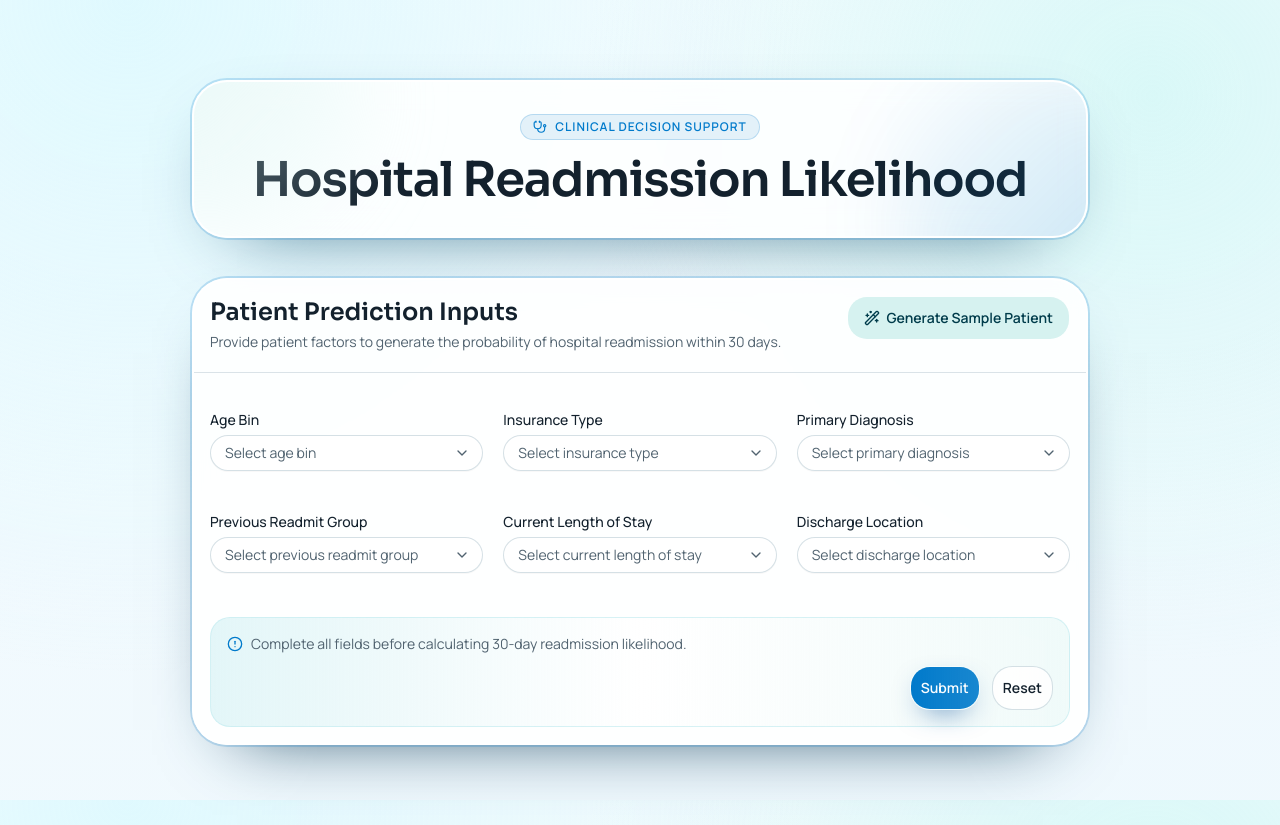
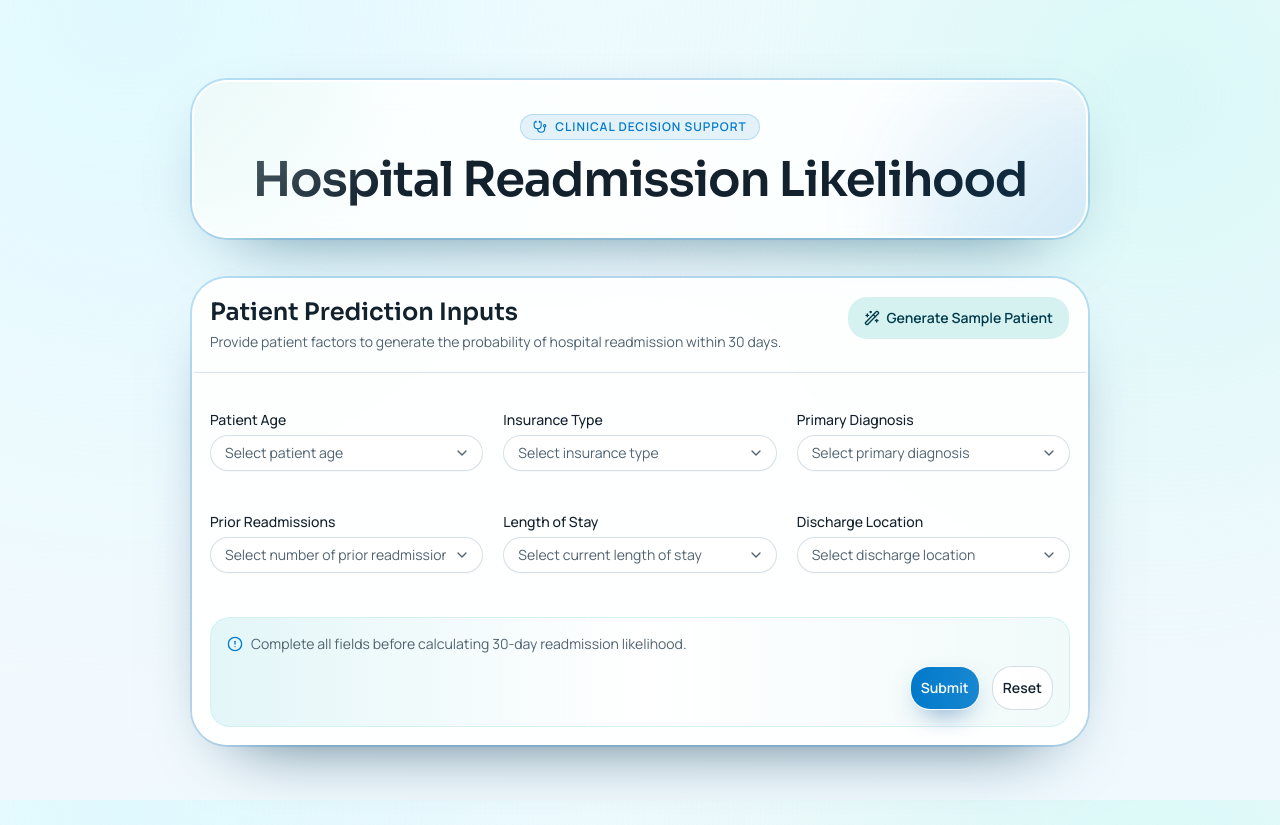
Before and after one commit to lkallen/readmissions_frontend, a React (Vite) app: page / in a window 1280 px wide. Built offline with nearby package versions, Linux system fonts and the light colour scheme.

Commit message:
more improved labels

```diff
--- a/src/PredictionForm.jsx
+++ b/src/PredictionForm.jsx
@@ -42,6 +42,12 @@ const PREV_READMIT_TO_CODE = {
   "2 or more prior readmissions": 2,
 };
 
+const LOS_GROUP_TO_BACKEND = {
+  "0-5 days": "5 or less",
+  "6-8 days": "6 to 8",
+  "9+ days": "9+",
+};
+
 const INSURANCE_TO_GROUP = {
   Private: "Private",
   Medicare: "Medicare/Medicaid",
@@ -73,8 +79,8 @@ const DIAGNOSIS_TO_TIER = {
 const FIELD_CONFIG = [
   {
     name: "age_bin",
-    label: "Age Bin",
-    placeholder: "Select age bin",
+    label: "Patient Age",
+    placeholder: "Select patient age",
   },
   {
     name: "insurance_type",
@@ -88,12 +94,12 @@ const FIELD_CONFIG = [
   },
   {
     name: "prev_readmit_group",
-    label: "Previous Readmit Group",
-    placeholder: "Select previous readmit group",
+    label: "Prior Readmissions",
+    placeholder: "Select number of prior readmissions",
   },
   {
     name: "los_group",
-    label: "Current Length of Stay",
+    label: "Length of Stay",
     placeholder: "Select current length of stay",
   },
   {
@@ -183,7 +189,7 @@ function PredictionForm() {
     const payload = {
       insurance_type: INSURANCE_TO_GROUP[form.insurance_type],
       prev_readmit_group: PREV_READMIT_TO_CODE[form.prev_readmit_group],
-      los_group: form.los_group,
+      los_group: LOS_GROUP_TO_BACKEND[form.los_group],
       dc_location: DC_LOCATION_TO_GROUP[form.dc_location],
       primary_dx_tier: DIAGNOSIS_TO_TIER[form.primary_dx],
       age_bin: AGE_BIN_TO_CODE[form.age_bin],
--- a/src/fieldOptions.js
+++ b/src/fieldOptions.js
@@ -8,18 +8,18 @@ export const FIELD_OPTIONS = {
       label: '2 or more prior readmissions',
     },
   ],
-  los_group: ['5 or less', '6 to 8', '9+'],
+  los_group: ['0-5 days', '6-8 days', '9+ days'],
   dc_location: ['Home', 'Home Health', 'Skilled Nursing', 'Rehab'],
   primary_dx: [
     'Appendicitis',
-    'Pneumonia',
+    'COPD',
     'Diabetes',
     'Fracture',
+    'Heart Failure',
     'Hypertension',
     'Influenza',
-    'COPD',
     'Kidney Disease',
-    'Heart Failure',
+    'Pneumonia',
     'Sepsis',
     'Stroke',
   ],
--- a/src/samplePatients.js
+++ b/src/samplePatients.js
@@ -2,7 +2,7 @@ export const SAMPLE_PATIENTS = [
   {
     insurance_type: 'Medicare',
     prev_readmit_group: '1 prior readmission',
-    los_group: '6 to 8',
+    los_group: '6-8 days',
     dc_location: 'Home Health',
     primary_dx: 'Pneumonia',
     age_bin: '0-51 years',
@@ -10,7 +10,7 @@ export const SAMPLE_PATIENTS = [
   {
     insurance_type: 'Medicaid',
     prev_readmit_group: '2 or more prior readmissions',
-    los_group: '9+',
+    los_group: '9+ days',
     dc_location: 'Skilled Nursing',
     primary_dx: 'Diabetes',
     age_bin: '68+ years',
@@ -18,7 +18,7 @@ export const SAMPLE_PATIENTS = [
   {
     insurance_type: 'Private',
     prev_readmit_group: '2 or more prior readmissions',
-    los_group: '6 to 8',
+    los_group: '6-8 days',
     dc_location: 'Rehab',
     primary_dx: 'Sepsis',
     age_bin: '0-51 years',
@@ -26,7 +26,7 @@ export const SAMPLE_PATIENTS = [
   {
     insurance_type: 'Uninsured',
     prev_readmit_group: '1 prior readmission',
-    los_group: '6 to 8',
+    los_group: '6-8 days',
     dc_location: 'Home',
     primary_dx: 'Influenza',
     age_bin: '0-51 years',
@@ -34,7 +34,7 @@ export const SAMPLE_PATIENTS = [
   {
     insurance_type: 'Private',
     prev_readmit_group: '1 prior readmission',
-    los_group: '5 or less',
+    los_group: '0-5 days',
     dc_location: 'Rehab',
     primary_dx: 'Fracture',
     age_bin: '0-51 years',
@@ -42,7 +42,7 @@ export const SAMPLE_PATIENTS = [
   {
     insurance_type: 'Medicare',
     prev_readmit_group: '2 or more prior readmissions',
-    los_group: '6 to 8',
+    los_group: '6-8 days',
     dc_location: 'Skilled Nursing',
     primary_dx: 'COPD',
     age_bin: '0-51 years',
@@ -50,7 +50,7 @@ export const SAMPLE_PATIENTS = [
   {
     insurance_type: 'Medicaid',
     prev_readmit_group: '1 prior readmission',
-    los_group: '6 to 8',
+    los_group: '6-8 days',
     dc_location: 'Home Health',
     primary_dx: 'Hypertension',
     age_bin: '0-51 years',
@@ -58,7 +58,7 @@ export const SAMPLE_PATIENTS = [
   {
     insurance_type: 'Medicare',
     prev_readmit_group: '2 or more prior readmissions',
-    los_group: '9+',
+    los_group: '9+ days',
     dc_location: 'Rehab',
     primary_dx: 'Heart Failure',
     age_bin: '68+ years',
@@ -66,7 +66,7 @@ export const SAMPLE_PATIENTS = [
   {
     insurance_type: 'Medicaid',
     prev_readmit_group: '1 prior readmission',
-    los_group: '6 to 8',
+    los_group: '6-8 days',
     dc_location: 'Home',
     primary_dx: 'Appendicitis',
     age_bin: '0-51 years',
@@ -74,7 +74,7 @@ export const SAMPLE_PATIENTS = [
   {
     insurance_type: 'Private',
     prev_readmit_group: '2 or more prior readmissions',
-    los_group: '6 to 8',
+    los_group: '6-8 days',
     dc_location: 'Skilled Nursing',
     primary_dx: 'Kidney Disease',
     age_bin: '52-67 years',
```
Also changed, not shown: 1 other file (tests, documents, lock files or other folders).
